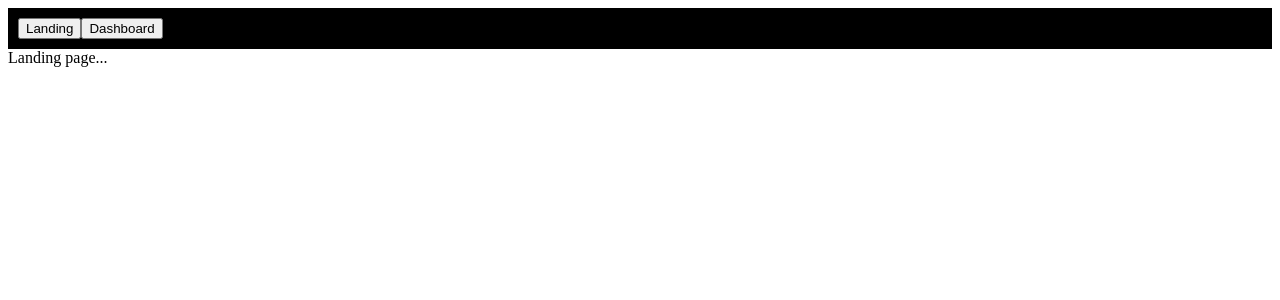
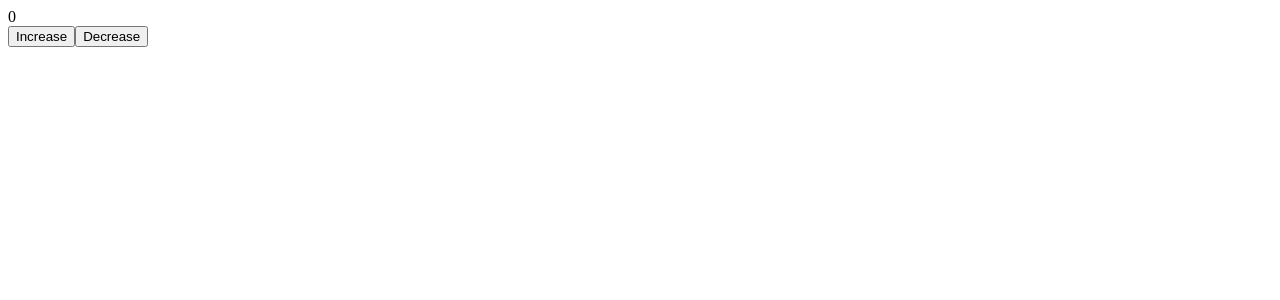
Before and after one commit to lingaraj2020/week-7, a React (Vite) app: page / in a window 1280 px wide. Shown: the top 300 px of the page. Built offline with nearby package versions, Linux system fonts and the light colour scheme.

Commit message:
prop drilling

```diff
--- a/src/App.jsx
+++ b/src/App.jsx
@@ -1,56 +1,38 @@
 import { Suspense, lazy, useState } from "react";
-import React from "react";
-import reactLogo from "./assets/react.svg";
-import viteLogo from "/vite.svg";
-import "./App.css";
-import {
-  BrowserRouter,
-  Route,
-  Router,
-  Routes,
-  useNavigate,
-} from "react-router-dom";
-const Dashboard = React.lazy(() => import("./components/Dashboard"));
-const Landing = React.lazy(() => import("./components/Landing"));
 
 function App() {
-
-  //suspense API
+  const [count, setCount] = useState(0);
 
   return (
     <div>
-      <BrowserRouter>
-      <Appbar/>
-        <Routes>
-          <Route path="/dashboard" element={<Suspense fallback={"loading..."}><Dashboard /></Suspense>} />
-          <Route path="/" element={<Suspense fallback={"loading..."}><Landing/></Suspense>} />
-        </Routes>
-      </BrowserRouter>
+      <Count count={count} setCount={setCount}/>
     </div>
   );
 }
 
-function Appbar() {
-  const navigate = useNavigate();
+function Count({ count ,setCount}) {
+  return <div>
+    <CountRender count={count}/>
+    <Buttons count={count} setCount={setCount}/>
+    </div>;
+}
+
+function CountRender({count}){
+  return <div>
+    {count}
+  </div>
+}
+function Buttons({count,setCount}) {
   return (
     <div>
-      <div style={{ background: "black", padding: "10px", color: "white" }}>
-        <button
-          onClick={() => {
-            navigate("/");
-          }}
-        >
-          Landing
-        </button>
-        <button
-          onClick={() => {
-            navigate("/dashboard");
-          }}
-        >
-          Dashboard
-        </button>
-      </div>
+      <button onClick={() => {
+        setCount(count+1);
+      }}>Increase</button>
+      <button onClick={() => {
+        setCount(count-1);
+      }}>Decrease</button>
     </div>
   );
 }
+
 export default App;
```
